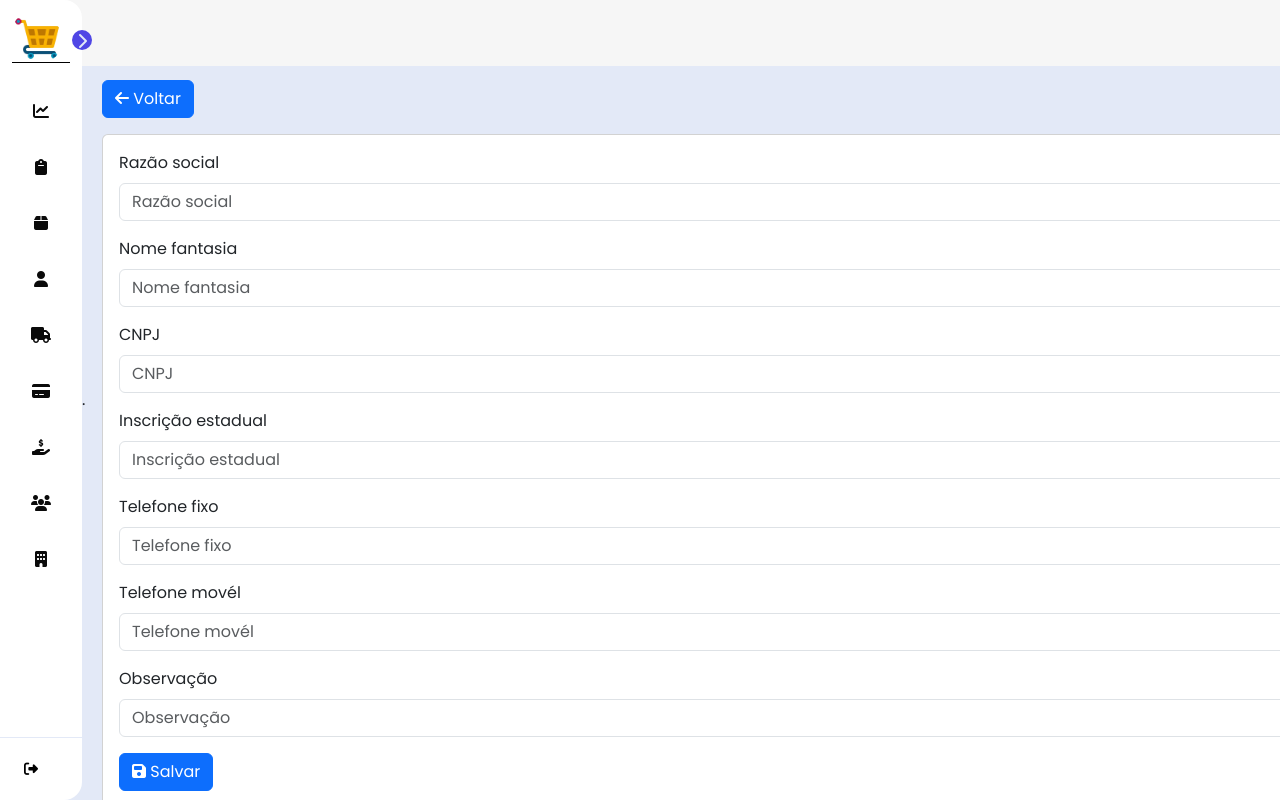
After one commit to cheibe/ERP, a Django app: template app_empresas/templates/pages/adicionar_empresa.html in a window 1280 px wide. The commit adds this page. Run offline with Django 4.2, Linux system fonts and the light colour scheme; the template is opened without the code that fills it: values that come from a table or form of the project are taken from there, others are empty; some libraries are stand-ins or nearby versions.

Commit message:
add templates empresa

```diff
--- /dev/null
+++ b/app_empresas/templates/pages/adicionar_empresa.html
@@ -0,0 +1,23 @@
+{% extends "global/index.html" %}
+{% load bootstrap5 %}
+
+{% block content %}
+    <a href="{% url "pagamentos:pagamentos" %}" class="btn btn-primary mb-3">
+        <span class="fas fa-arrow-left mr-1"></span>
+        Voltar
+    </a>
+    <div class="card-pagamentos">
+        <div class="card">
+            <div class="card-body">
+                <form method="post">
+                    {% csrf_token %}
+                    {% bootstrap_form form %}
+                    <button type="submit" class="btn btn-primary">
+                        <span class="fas fa-save"></span>
+                        Salvar
+                    </button>
+                </form>
+            </div>
+        </div>
+    </div>
+{% endblock content %}
```
Also changed, not shown: app_empresas/templates/pages/botao_acoes_empresa.html (added, +9 -0 lines), app_empresas/templates/pages/empresas.html (+13 -1 lines).
